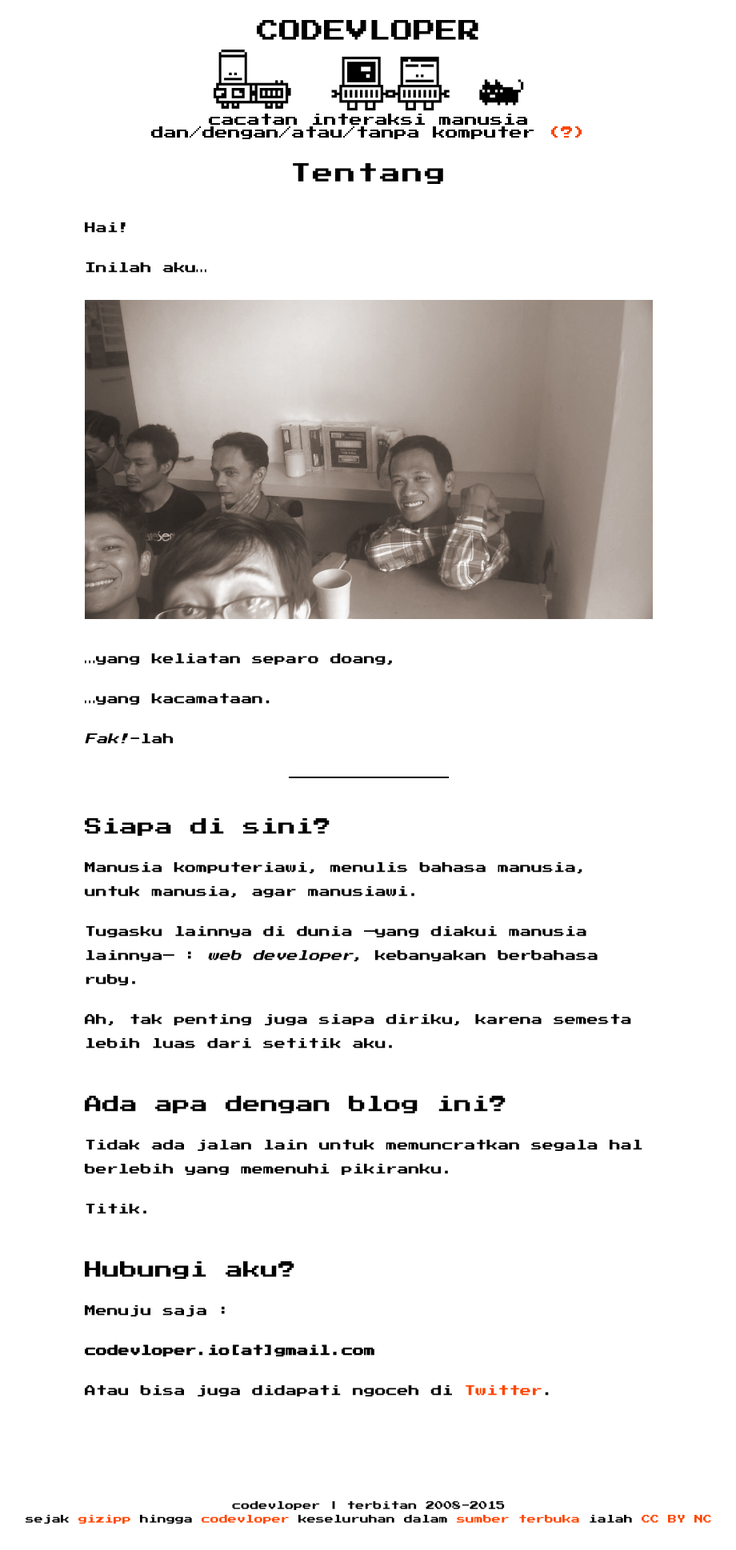
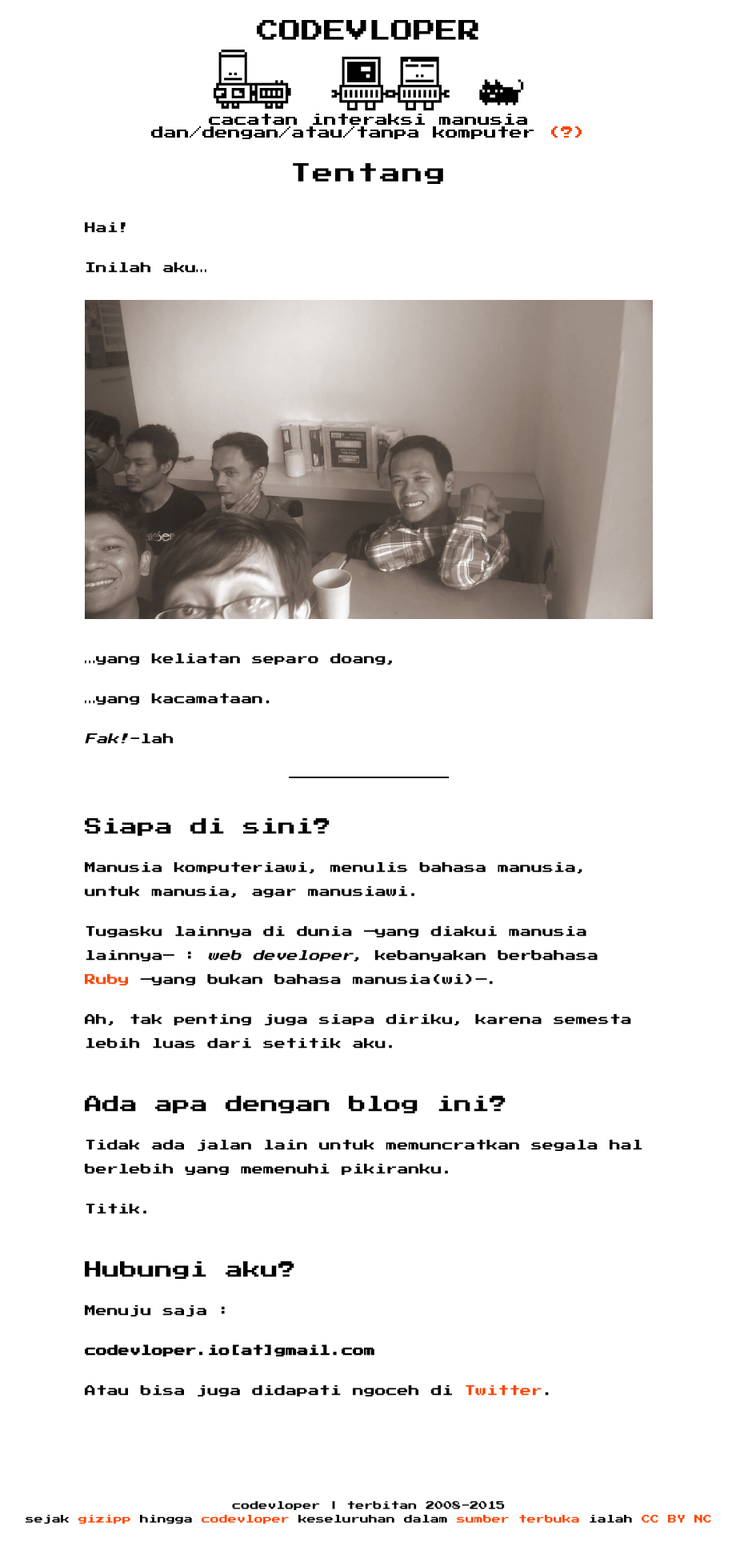
Before and after one commit to gizipp/blogspot, a Jekyll site: the page built from about.md, in a window 1280 px wide. Shown: the whole page at 80% size, without its empty margins (179-1099 px from the left). Built offline with Jekyll 4.4.1, drawn with Linux system fonts in a browser that asks for light colours.

Commit message:
update about

```diff
--- a/about.md
+++ b/about.md
@@ -23,7 +23,7 @@ Inilah aku...
 
 Manusia komputeriawi, menulis bahasa manusia, untuk manusia, agar manusiawi.
 
-Tugasku lainnya di dunia ---yang diakui manusia lainnya--- : *web developer*, kebanyakan berbahasa ruby.
+Tugasku lainnya di dunia ---yang diakui manusia lainnya--- : *web developer*, kebanyakan berbahasa [Ruby](https://en.wikipedia.org/wiki/Ruby_%28programming_language%29) ---yang bukan bahasa manusia(wi)---.
 
 Ah, tak penting juga siapa diriku, karena semesta lebih luas dari setitik aku.
 
```
